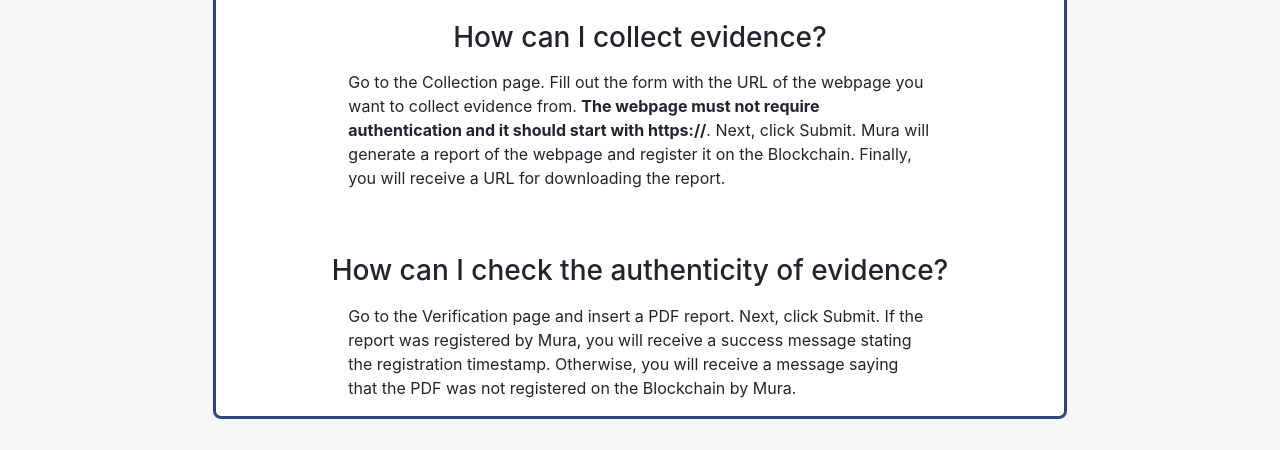
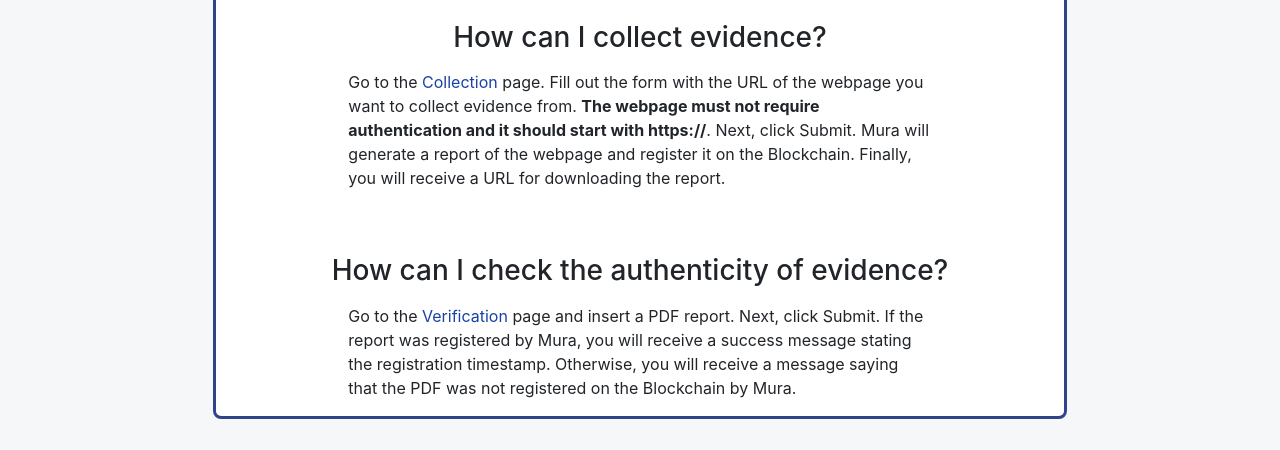
Before and after one commit to juliolinstech/mura, a React (Create React App) app: page /FAQ in a window 1280 px wide. Shown: the part 1197-1647 px from the top of the page. Built offline with nearby package versions, Linux system fonts and the light colour scheme; what aws-amplify would draw is missing.

Commit message:
FAQ debugged

```diff
--- a/src/index.css
+++ b/src/index.css
@@ -54,6 +54,17 @@
   text-decoration-color: white;
 }
 
+.blue_anchor {
+  color: #1842a6;
+  text-decoration: none;
+}
+
+.blue_anchor:hover {
+  color: black;
+  text-decoration: underline;
+  text-decoration-color: black;
+}
+
 /* Footer */
 
 footer {
--- a/src/pages/FAQ.jsx
+++ b/src/pages/FAQ.jsx
@@ -1,6 +1,7 @@
 import Footer from '../components/Footer';
 import Header from '../components/Header';
-import { Container, Form, Button, Row, Col } from 'react-bootstrap';
+import { Container, Row, Col } from 'react-bootstrap';
+import { Link } from 'react-router-dom';
 
 function FAQ() {
     return (
@@ -29,11 +30,11 @@
           <p>Mura could charge the most affordable market rates at R$1 per report. Furthermore, its security guarantees match those of established startups by ensuring the authenticity, integrity, availability, and confidentiality of evidence collected from public domains, which makes it Chain-of-Custody compliant. Mura accomplishes these goals for desktop and mobile versions in a low-latency, self-sufficient application.</p>
 
           <h3 className="text-center pt-5 pb-2">How can I collect evidence?</h3>
-          <p>Go to the Collection page. Fill out the form with the URL of the webpage you want to collect evidence from. <b>The webpage must not require authentication and it should start with https://</b>. Next, click Submit. Mura will generate a report of the webpage and register it on the Blockchain. Finally, you will receive a URL for downloading the report.</p>
+          <p>Go to the <Link to='/collection' className='blue_anchor'>Collection</Link> page. Fill out the form with the URL of the webpage you want to collect evidence from. <b>The webpage must not require authentication and it should start with https://</b>. Next, click Submit. Mura will generate a report of the webpage and register it on the Blockchain. Finally, you will receive a URL for downloading the report.</p>
 
           <h3 className="text-center pt-5 pb-2">How can I check the authenticity of evidence?</h3>
 
-          <p> Go to the Verification page and insert a PDF report. Next, click Submit. If the report was registered by Mura, you will receive a success message stating the registration timestamp. Otherwise, you will receive a message saying that the PDF was not registered on the Blockchain by Mura. </p>
+          <p> Go to the <Link to='/verification' className='blue_anchor'>Verification</Link> page and insert a PDF report. Next, click Submit. If the report was registered by Mura, you will receive a success message stating the registration timestamp. Otherwise, you will receive a message saying that the PDF was not registered on the Blockchain by Mura. </p>
           </Col>
           <Col sm={2} />
           </Row>
```
